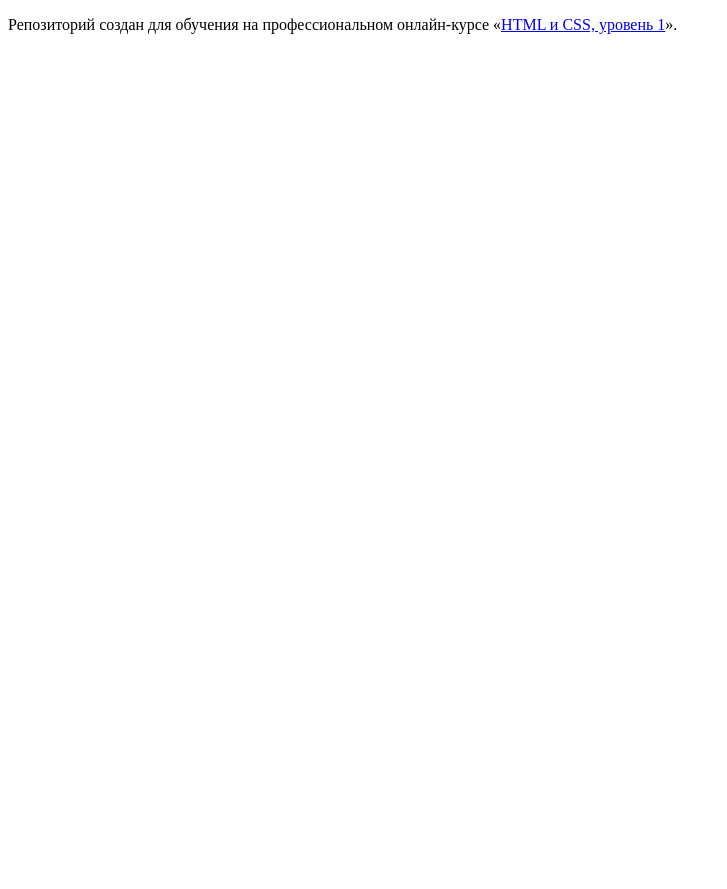
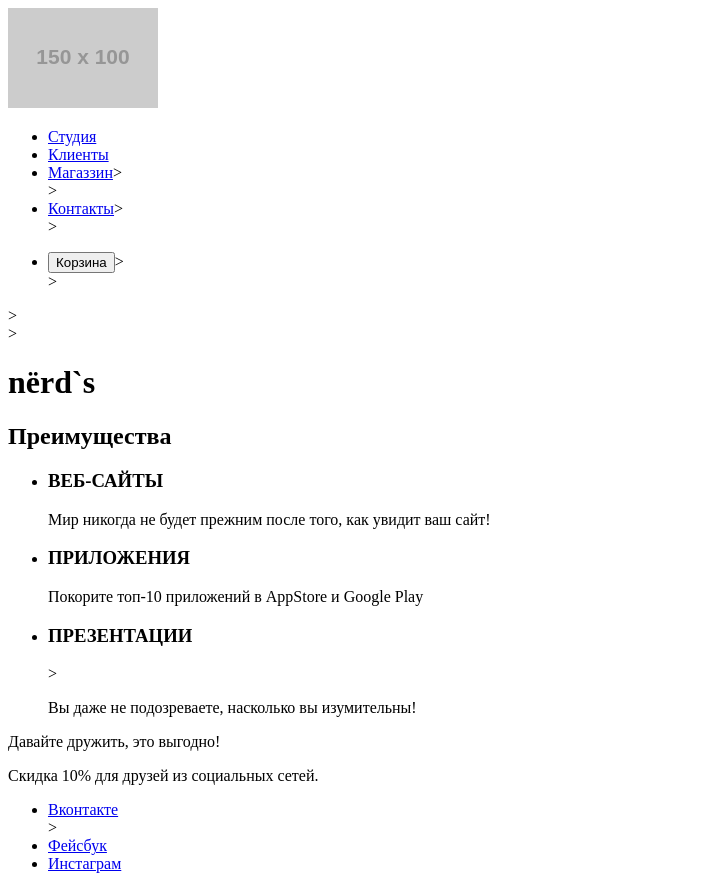
Before and after one commit to olesyakomputerowych/1142637-nerds-26, a plain HTML site: page index.html in a window 1280 px wide. Shown: the whole page, without its empty margins (0-727 px from the left). Before the commit the page ends 800 px from the top, so only its background shows below. Drawn offline with Linux system fonts and the light colour scheme; placeholder pictures from the web are drawn by us.

Commit message:
Начала верстать

```diff
--- a/index.html
+++ b/index.html
@@ -5,8 +5,52 @@
     <title>HTML Academy: Нёрдс</title>
   </head>
   <body>
-
-    <p>Репозиторий создан для обучения на профессиональном онлайн‑курсе «<a href="https://htmlacademy.ru/intensive/htmlcss">HTML и CSS, уровень 1</a>».</p>
-
+      <header>
+          <nav>
+              <a>
+              <img src="https://via.placeholder.com/150x100" alt="Логотип нёрдс">
+              </a>
+            <ul>
+              <li><a href="studio.html">Студия</a></li>
+              <li><a href="customers.html">Клиенты</a></li>
+              <li><a href="catalog.html">Магаззин</a>></li>>
+              <li><a href="contacs.html">Контакты</a>></li>>
+              </ul>
+              <ul>
+                <li>
+                  <button type="button">Корзина</button>>
+                  </li>>
+                  </ul>>
+            </nav>>
+          </header>
+          <main>
+            <h1>nёrd`s</h1>
+            <section>
+              <h2>Преимущества</h2>
+              <ul>
+                <li>
+                  <h3>ВЕБ-САЙТЫ</h3>
+                  <p>Мир никогда не будет прежним после того, как увидит ваш сайт!</p>
+                  </li>
+                  <li>
+                    <h3>ПРИЛОЖЕНИЯ</h3>
+                    <p>Покорите топ-10 приложений в AppStore и Google Play</p>
+                    </li>
+                    <li>
+                      <h3>ПРЕЗЕНТАЦИИ</h3>>
+                      <p>Вы даже не подозреваете, насколько вы изумительны!</p>
+                  </li>
+                  </ul>
+                </section>
+                <footer>
+                    <p>Давайте дружить, это выгодно!</p>
+                    <p>Скидка 10% для друзей из социальных сетей.</p>
+                    <div>
+                      <ul>
+                        <li><a href="#">Вконтакте</a></li>>
+                          <li><a href="#">Фейсбук</a></li>
+                            <li><a href="#">Инстаграм</a></li>
+                            </ul>
+                          </div>
   </body>
 </html>
```
Also changed, not shown: catalog.html (added, +127 -0 lines).
